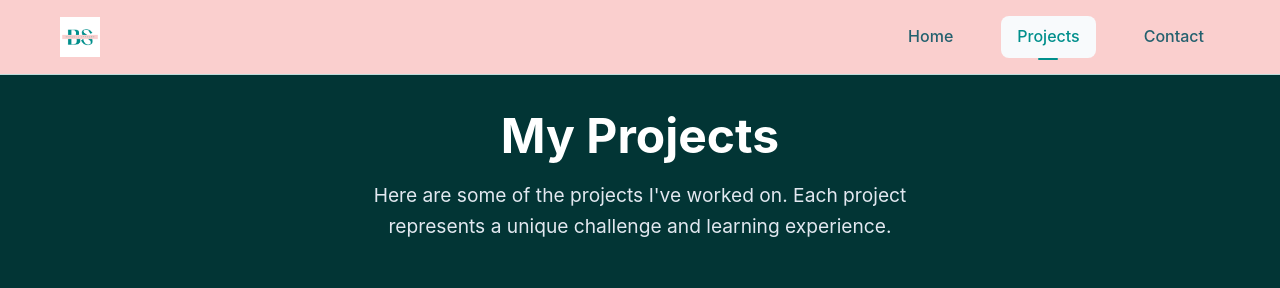
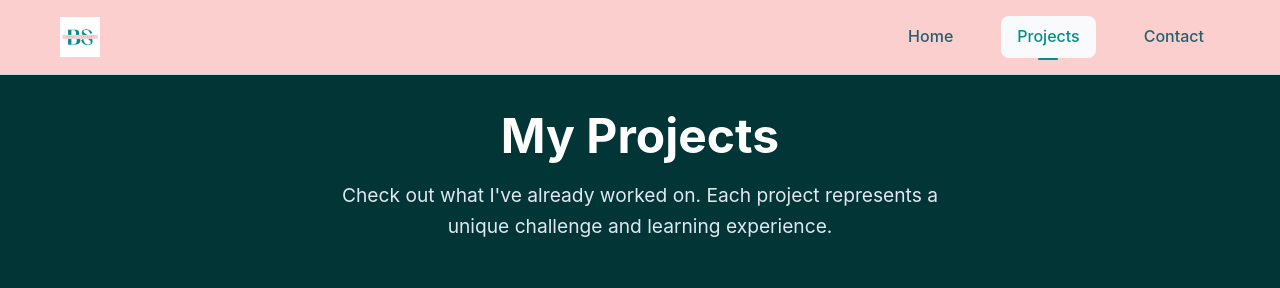
Before and after one commit to Bre-Wonder/my-portfolio, a React (Create React App) app: page /projects in a window 1280 px wide. Shown: the top 288 px of the page. Built offline with nearby package versions, Linux system fonts and the light colour scheme.

Commit message:
updated text on line 93

```diff
--- a/src/components/Projects.js
+++ b/src/components/Projects.js
@@ -90,7 +90,7 @@ const Projects = () => {
         <div className="projects-header">
           <h1 className="page-title">My Projects</h1>
           <p className="page-subtitle">
-            Here are some of the projects I've worked on. Each project represents
+            Check out what I've already worked on. Each project represents
             a unique challenge and learning experience.
           </p>
         </div>
```
